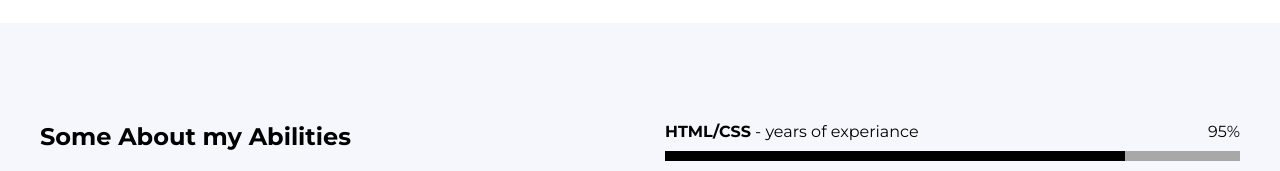
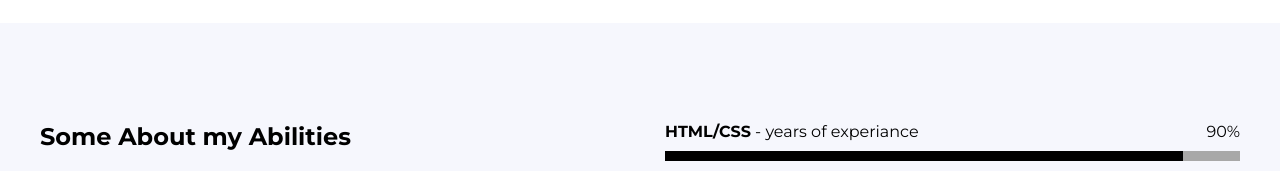
Before and after one commit to przemekleksa/portfoliopl, a React (Create React App) app: page / in a window 1280 px wide. Shown: the part 1500-1671 px from the top of the page. Built offline with nearby package versions, Linux system fonts and the light colour scheme.

Commit message:
content fixes

```diff
--- a/src/components/abilities/abilities.js
+++ b/src/components/abilities/abilities.js
@@ -20,7 +20,7 @@ const Abilities = () => {
                 <div className="stats">
                     <div className="technology">
                         <div className="experiance">
-                            <span>HTML/CSS</span> - years of experiance <span>95%</span>
+                            <span>HTML/CSS</span> - years of experiance <span>90%</span>
                         </div>
                         <div className="experiance-bar">
                             <div className="level">
--- a/src/components/abilities/abilities.scss
+++ b/src/components/abilities/abilities.scss
@@ -66,7 +66,7 @@
                 .experiance-bar{
                     display: flex;
                     .level {
-                        width: 80%;
+                        width: 90%;
                         background-color: #000;
                         height: 10px;
                         margin: 10px 0;
@@ -88,7 +88,7 @@
                         margin: 10px 0 0 0;
                     }
                     .fill {
-                        width: 20%;
+                        width: 10%;
                         background-color: rgb(168, 168, 168);
                         height: 10px;
                         margin: 10px 0;
--- a/src/components/about/about.scss
+++ b/src/components/about/about.scss
@@ -93,6 +93,7 @@
                     .row {
                         flex-wrap: wrap;
                         padding: 0;
+                        font-size: 15px;
                         div {
                             &:nth-child(1){
                                 width: 30%;
--- a/src/components/portfolio/portfolio.js
+++ b/src/components/portfolio/portfolio.js
@@ -30,7 +30,7 @@ const Portfolio = () => {
                             </div>
                             <div className="buttons">
                             <a href="#home"><button>Live</button></a>
-                            <a href="#home"><button>Github</button></a>
+                            <a href="https://github.com/przemekleksa/Turism/tree/master/travelandadventure"><button>Github</button></a>
                             </div>
                         </div>
                     </div>
@@ -53,7 +53,7 @@ const Portfolio = () => {
                             </div>
                             <div className="buttons">
                             <a href="#home"><button>Live</button></a>
-                            <a href="#home"><button>Github</button></a>
+                            <a href="https://github.com/przemekleksa/React/tree/master/movie"><button>Github</button></a>
                             </div>
                         </div>
                     </div>
@@ -70,7 +70,7 @@ const Portfolio = () => {
                             </div>
                             <div className="buttons">
                             <a href="#home"><button>Live</button></a>
-                            <a href="#home"><button>Github</button></a>
+                            <a href="https://github.com/przemekleksa/The_Sass"><button>Github</button></a>
                             </div>
                         </div>
                     </div>
@@ -78,7 +78,7 @@ const Portfolio = () => {
                         <img src={pizza} alt="movie agregator site screenshot" />
                         <div className="details">
                             <div className="title-tech">
-                                <h3>Movie aggregator</h3>
+                                <h3>Restaurant</h3>
                                 <ul>
                                     <li>
                                         JS
--- a/src/components/portfolio/portfolio.scss
+++ b/src/components/portfolio/portfolio.scss
@@ -23,10 +23,17 @@
                                h3 {
                                 margin-bottom: 10px;
                                 }
+                                ul {
+                                    justify-content: space-between;
+                                    li {
+                                        margin-left: 0;
 
+                                    }
+                                }
                             }
                             .buttons {
                                 padding-top: 10px;
+
                             }
 
                     }
```
